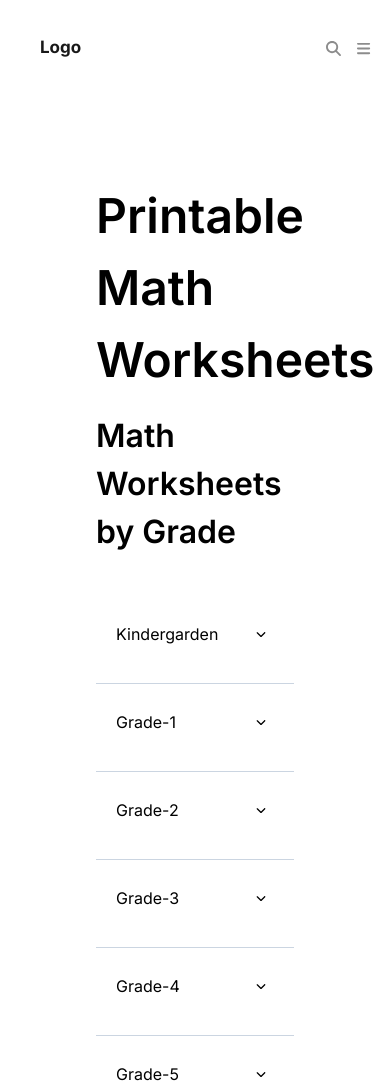
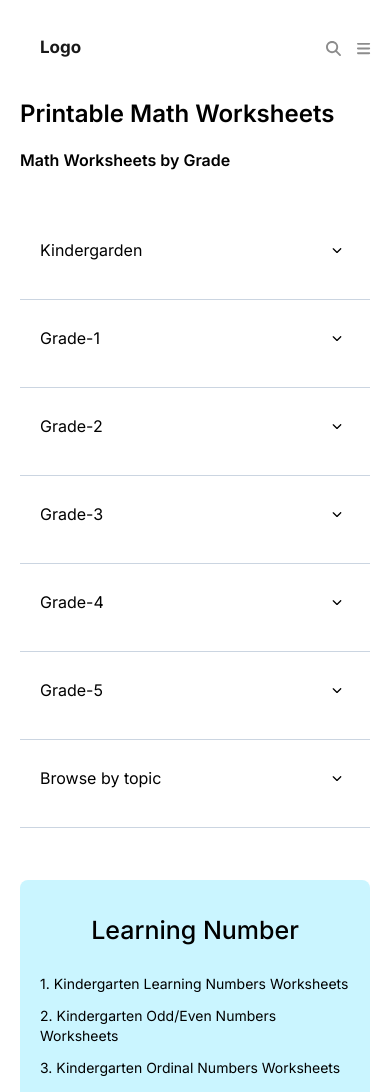
Before and after one commit to Faiaz-Rahman/k5new, a Next.js app: page /printable-worksheets in a window 390 px wide. Shown: the top 1092 px of the page. Built offline with nearby package versions, Linux system fonts and the light colour scheme.

Commit message:
made printable math worksheet page responsive

```diff
--- a/src/app/_components/PrintableMathCards/index.tsx
+++ b/src/app/_components/PrintableMathCards/index.tsx
@@ -10,18 +10,23 @@ export default function PrintableMathCards({
     worksheets,
 }: PrintableMathCardProps) {
     return (
-        <div className="w-full h-72 bg-[--card] pt-8 rounded-lg">
+        <div className="w-full pb-10 bg-[--card] pt-8 rounded-lg">
             <div className="flex justify-center">
                 <p className="text-black text-[25px] font-medium">
                     {title}
                 </p>
             </div>
 
-            <div className="mt-6 pl-10 flex flex-col gap-3">
+            <div
+                className="mt-6 pl-[20px] flex flex-col gap-3 pr-[15px]
+                lg:pl-10
+            "
+            >
                 {worksheets?.map((item, index) => {
                     return (
                         <p
-                            className="text-black text-sm font-regular"
+                            className="text-black text-sm font-regular
+                            "
                             key={index}
                         >
                             {index + 1}. {item}
--- a/src/app/printable-worksheets/layout.tsx
+++ b/src/app/printable-worksheets/layout.tsx
@@ -8,8 +8,9 @@ export default function PrintableWorksheetLayout({
     return (
         <>
             <div
-                className="w-screen pt-40 pl-24
-                pr-24
+                className="w-screen pt-24 pl-[20px]
+                pr-[20px]
+                lg:pl-24 lg:pr-24 lg:pt-40
             "
             >
                 {children}
--- a/src/app/printable-worksheets/page.client.tsx
+++ b/src/app/printable-worksheets/page.client.tsx
@@ -24,18 +24,21 @@ export default function PrintableWorksheetsPageClient() {
     // }, [selectedAccordion])
 
     return (
-        <div className="mt-5">
+        <div className="">
             <p
                 className="text-black
-                text-[48px] font-semibold
+                text-[24px] font-semibold
+                lg:text-[48px]
             "
             >
                 Printable Math Worksheets
             </p>
 
             <p
-                className="text-black text-[32px]
-            font-semibold mt-4"
+                className="text-black text-[16px]
+                font-semibold mt-4
+                lg:text-[32px]
+            "
             >
                 Math Worksheets by Grade
             </p>
@@ -47,8 +50,9 @@ export default function PrintableWorksheetsPageClient() {
                             <div
                                 key={`accordion${ind}`}
                                 className="flex h-16 w-full flex-col
-                                border-b border-b-slate-300 pl-5 hover:cursor-pointer
-                            "
+                                border-b border-b-slate-300 pl-[20px] hover:cursor-pointer
+                                lg:pl-4
+                                "
                                 onClick={() => {
                                     if (selectedAccordion === item) {
                                         setSelectedAccordion('')
@@ -59,7 +63,7 @@ export default function PrintableWorksheetsPageClient() {
                             >
                                 <div
                                     className="flex w-full h-7
-                                items-center justify-between
+                                    items-center justify-between
                             "
                                 >
                                     {item}
@@ -95,7 +99,7 @@ export default function PrintableWorksheetsPageClient() {
                                         <div
                                             key={`topic_list${ind}`}
                                             className={`flex w-full bg-[--button-primary]
-                                                h-10 pl-5 rounded-md
+                                                h-10 pl-5 rounded-md cursor-pointer
                                                 items-center ${
                                                     ind ===
                                                     topic_list.length -
@@ -114,7 +118,11 @@ export default function PrintableWorksheetsPageClient() {
                 })}
             </div>
 
-            <div className="grid grid-cols-2 w-full gap-3 mb-10">
+            <div
+                className="grid grid-cols-1 w-full gap-3 mb-10
+                md:grid-cols-2
+            "
+            >
                 {tmp_arr.map((item, ind) => {
                     return (
                         <PrintableMathCards
```
